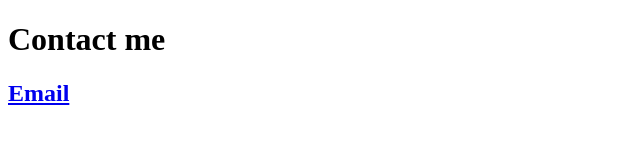
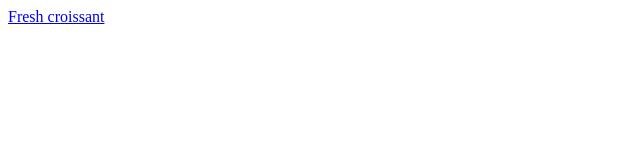
Before and after one commit to Tshepiso-jpg/multiple-files-challenge, a plain HTML site: page contact.html in a window 1280 px wide. Shown: the whole page, without its empty margins (0-640 px from the left). Drawn offline with Linux system fonts and the light colour scheme.

Commit message:
Update contact.html

```diff
--- a/contact.html
+++ b/contact.html
@@ -6,13 +6,7 @@
     <title>Document</title>
 </head>
 <body>
-    <h1>Contact me</h1>
-<h2>
-    <a href="tshepisomthombeni@gmail.com"> Email</a>
-</h2>
-
-<a href="photo.html"></a>
-
+    <a href="croissant.png"> Fresh croissant</a>
 
 </body>
 </html>
```
